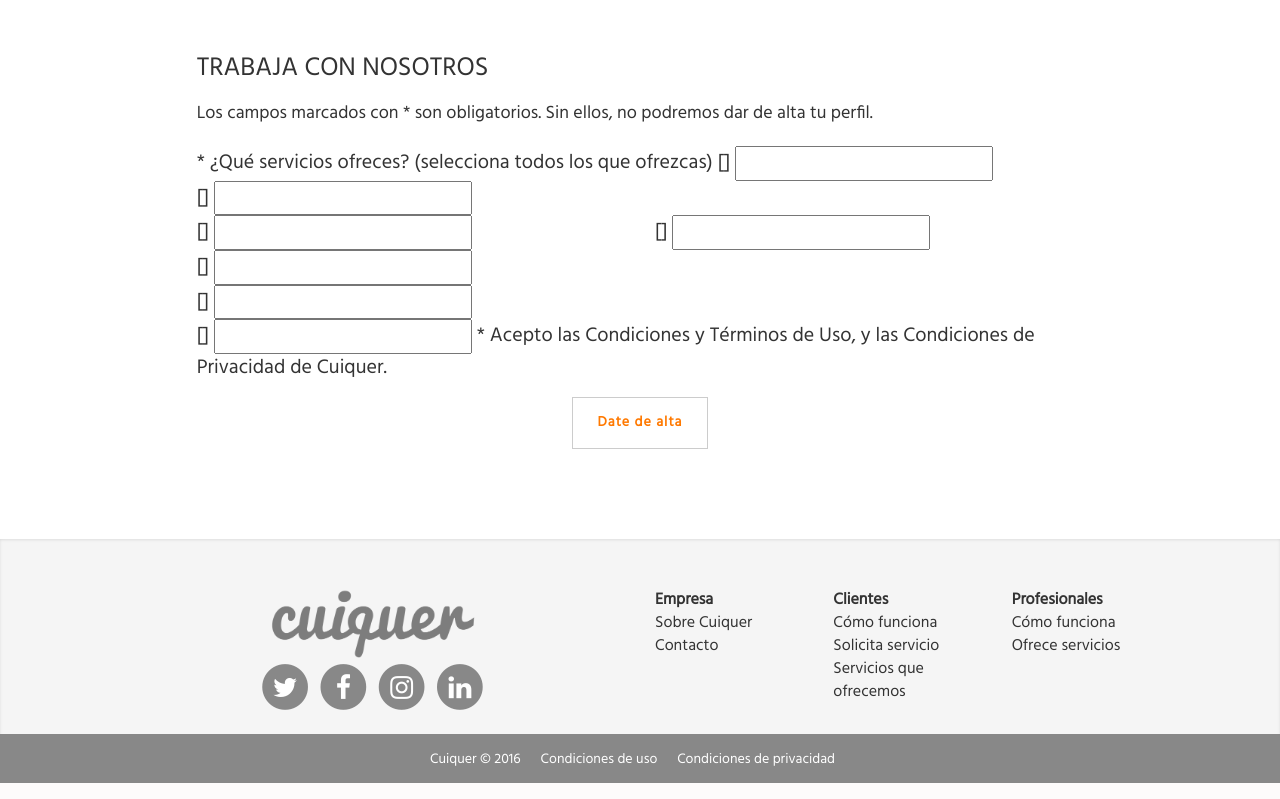
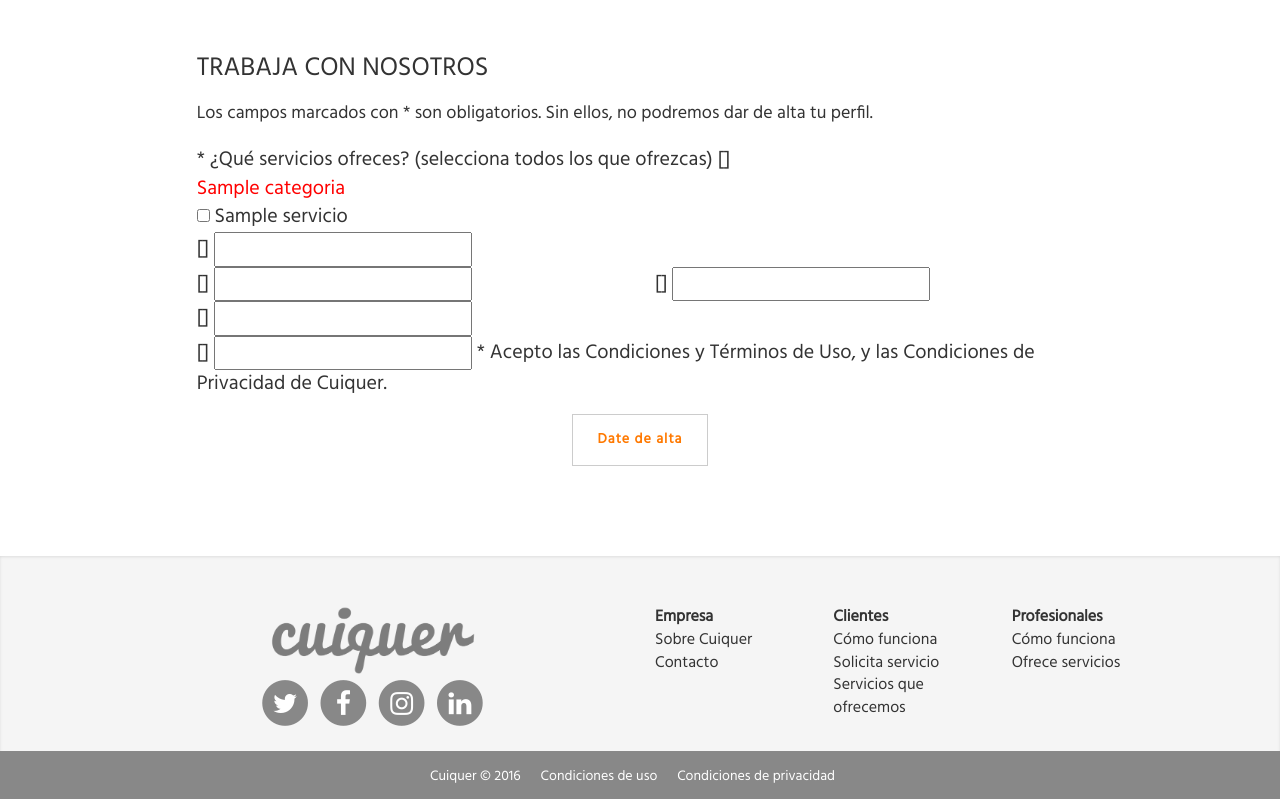
Before and after one commit to pablofm/cuiquer, a Django app: template profesionales/templates/profesionales/profesional-form.html in a window 1280 px wide. Shown: the part 249-1048 px from the top of the page. Run offline with Django 3.2, Linux system fonts and the light colour scheme; the template is opened without the code that fills it: most values are stand-ins (such as "Sample title", 1, 10 or a date in 2020); form fields are guessed from the names that the template uses; some libraries are stand-ins or nearby versions.

Commit message:
subcategorías

```diff
--- a/clientes/templates/clientes/alta-cliente-finalizada.html
+++ b/clientes/templates/clientes/alta-cliente-finalizada.html
@@ -1,6 +1,10 @@
 {% extends "landing/index.html" %}
 
-{% block slider %}{% endblock slider %}
+{% block slider %}
+<header class="intro-header">
+    <img class="img-responsive home-slide" src="{% static 'img/cabeceras/solicitar-servicio.jpg' %}" alt="Solicitar servicio">
+</header>
+{% endblock slider %}
 
 {% block content %}
 <div class="container">
--- a/landing/static/css/main.css
+++ b/landing/static/css/main.css
@@ -958,8 +958,6 @@ header+.fondo-gris{
 .servicio-box{
   padding: 10px;
   display: inline-block;
-
-
 }
 .servicio-categoria{
     font-weight: bold;
@@ -972,3 +970,11 @@ header+.fondo-gris{
 .boton-alta{
   margin-top: 15px;
 }
+
+.categoria{
+  display: block;
+  color: red;
+}
+.servicio{
+  display: inline-block;
+}
--- a/profesionales/forms.py
+++ b/profesionales/forms.py
@@ -7,9 +7,7 @@ from perfiles.models import Usuario
 
 class ProfesionalForm(forms.Form):
     licencia = forms.BooleanField(initial=False)
-    servicios = forms.ModelMultipleChoiceField(
-        queryset=Servicio.objects.all(),
-        widget=forms.CheckboxSelectMultiple(attrs={'class': '.checkbox-inline form-alta'}))
+    servicios = forms.ModelMultipleChoiceField(queryset=Servicio.objects.all(), widget=forms.CheckboxSelectMultiple())
     nombre = forms.CharField(
         widget=forms.TextInput(attrs={'class': 'form-control form-alta', 'placeholder': "* Tu Nombre"}))
     email = forms.EmailField(
--- a/profesionales/templates/profesionales/profesional-form.html
+++ b/profesionales/templates/profesionales/profesional-form.html
@@ -20,7 +20,14 @@
 			    	<div class="col-lg-12">
 			    		* ¿Qué servicios ofreces? (selecciona todos los que ofrezcas)
 			    		{{form.servicios.errors}}
-			    		{{form.servicios}}
+			    		{% regroup servicios by categoria as lista_servicios %}
+			    		{% for servicio in lista_servicios %}
+			    			<span class="categoria">{{servicio.grouper}}</span>
+			    			{% for item in servicio.list %}
+			    				<span class="servicio">
+			    					<input class="form-alta" name="servicios" type="checkbox" value="{{item.id}}"> {{item}} </span>
+			    			{% endfor %}
+			    		{% endfor %}
 			    	</div>
 			    </div>
 			    <div class="row">
@@ -45,12 +52,6 @@
 			    		{{form.codigo_postal}}
 			    	</div>
 			    </div>
-				<div class="row">
-			    	<div class="col-lg-12">
-			    		{{form.que.errors}}
-			    		{{form.que}}
-			    	</div>
-			    </div>
 			    <div class="row">
 			    	<div class="col-lg-12">
 			    		{{form.licencia.errors}}
```
Also changed, not shown: profesionales/models.py (+14 -1 lines), profesionales/templates/profesionales/alta-profesional-finalizada.html (+31 -4 lines), profesionales/views.py (+5 -4 lines), clientes/migrations/0001_initial.py, landing/migrations/0001_initial.py, perfiles/migrations/0001_initial.py, profesionales/migrations/0001_initial.py, profesionales/migrations/0002_auto_20160926_1645.py (deleted), profesionales/migrations/0002_auto_20161004_1117.py (added), profesionales/migrations/0003_auto_20160926_2004.py (deleted).
